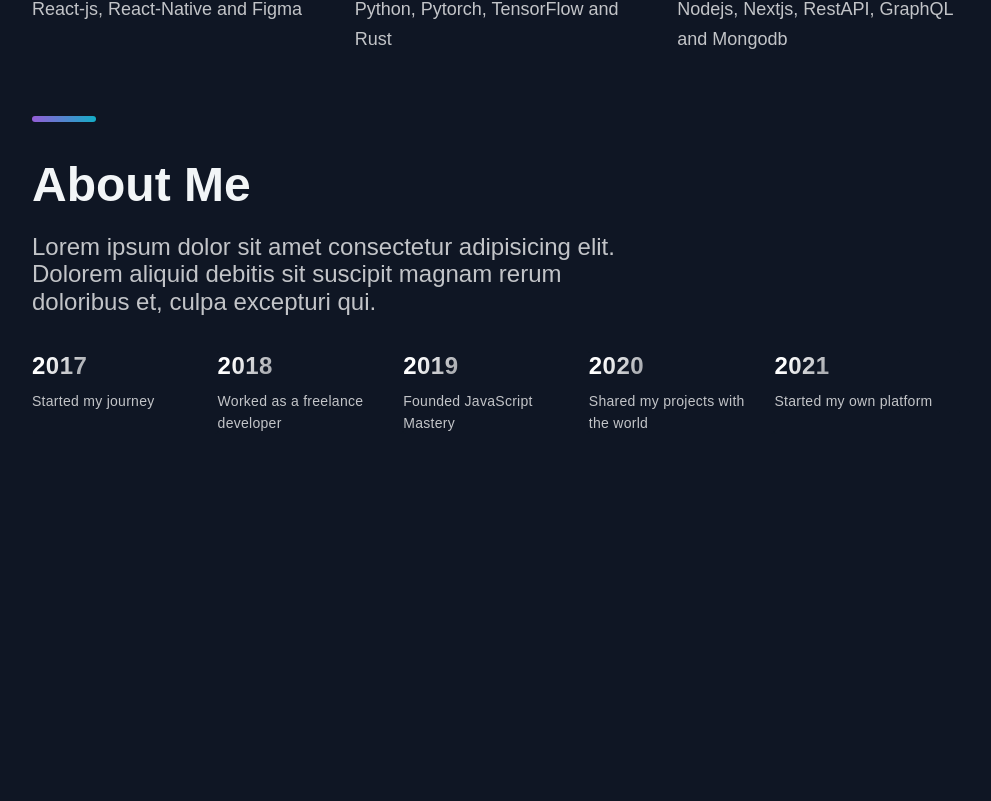
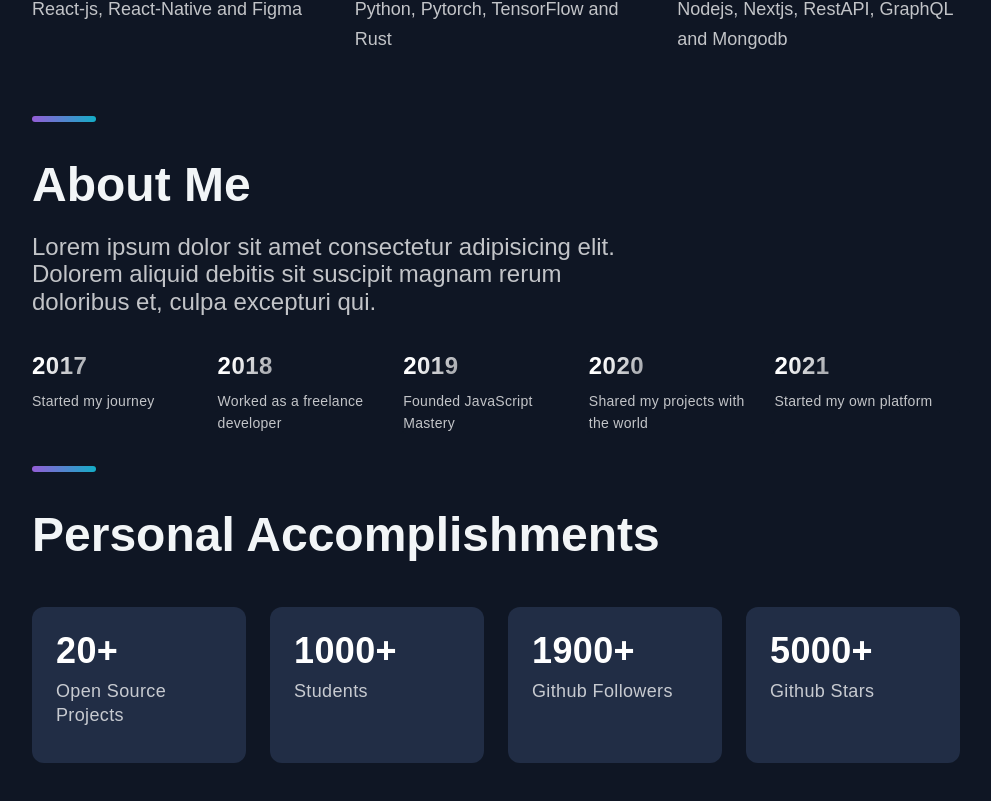
Before and after one commit to mayo7e/MY_PORTFOIO, a React (Create React App) app: page / in a window 1280 px wide. Shown: the part 2369-3170 px from the top of the page, without its empty margins (144-1135 px from the left). Before the commit the page ends 2803 px from the top, so only its background shows below. Built offline with nearby package versions, Linux system fonts and the light colour scheme.

Commit message:
Personal Acccomplishment section

```diff
--- a/src/App.js
+++ b/src/App.js
@@ -7,6 +7,7 @@ import Projects from './components/projects/Projects'
 import Technologies from './components/technologies/Technologies'
 import Hero from './components/hero/Hero'
 import Timeline from './components/timeline/Timeline'
+import Accomplishment from './components/accomplishments/Accomplishments'
 
 
 
@@ -31,6 +32,7 @@ const App = () => {
               <Projects />
               <Technologies />
               <Timeline />
+              <Accomplishment />
       </Layout>
 
     </ThemeProvider>
--- a/src/components/accomplishments/Accomplishments.jsx
+++ b/src/components/accomplishments/Accomplishments.jsx
@@ -1,14 +1,25 @@
-
 
 
 import React from 'react'
+import {Boxes, Box, BoxNum, BoxText} from "./Acomplishment";
+import { Section, SectionTitle, SectionDivider } from '../../styles/GlobalComponents';
+import { data } from '../../constants/constants';
 
-const Map = () => {
+const Accomplishmrnt = () => {
   return (
-    <div>
-      <h1>Map</h1>
-    </div>
+   <Section>
+    <SectionDivider />
+    <SectionTitle>Personal Accomplishments</SectionTitle>
+    <Boxes>
+        {data.map(({number, text, index})=>(
+          <Box>
+            <BoxNum>{number}+</BoxNum>
+            <BoxText>{text}</BoxText>
+          </Box>
+        ))}
+    </Boxes>
+   </Section>
   )
 }
 
-export default Map
+export default Accomplishmrnt
--- a/src/components/accomplishments/Acomplishment.js
+++ b/src/components/accomplishments/Acomplishment.js
@@ -0,0 +1,39 @@
+import styled from "styled-components";
+
+
+export const Boxes = styled.div`
+    width: 100%;
+    display: grid;
+    grid-template-columns: repeat(4, 1fr);
+    gap: 24px;
+    margin: 24px 0 40px;
+
+`
+export const Box = styled.div`
+    background: #212D45;
+    border-radius: 12px;
+    height: 156px;
+    padding: 24px;
+
+`
+export const BoxNum = styled.h5`
+    font-style: normal;
+    font-weight: 600;
+    font-size: 36px;
+    line-height: 40px;
+    letter-spacing: 0.01em;
+    color: #FFFFFF;
+    margin-bottom: 8px;
+
+
+    `
+export const BoxText = styled.p`
+    font-style: normal;
+    font-weight: normal;
+    font-size: 18px;
+    line-height: 24px;
+    letter-spacing: 0.02em;
+    color: rgba(255, 255, 255, 0.75);
+
+
+`
--- a/src/components/timeline/Timeline.jsx
+++ b/src/components/timeline/Timeline.jsx
@@ -1,13 +1,32 @@
 
 
-import React, {useRef} from 'react'
+import React, {useRef, useState} from 'react'
 import { Section, SectionTitle, SectionText, SectionDivider } from '../../styles/GlobalComponents'
 
 import { TimeLineData } from '../../constants/constants'
 
-import {CarouselItem, CarouselTitle, CarouselText, CarouselContainer} from "./TimelineStyles"
+import {CarouselItem, CarouselTitle, CarouselText, CarouselContainer, CarouselMobileScrollNode} from "./TimelineStyles"
 
 const Timeline = () => {
+const [activeItem, setActiveItem] = useState(0);
+  const carouselRef = useRef();
+
+  //     const scroll = (node, left) => {
+  //   return node.scrollTo({ left, behavior: 'smooth' });
+  // }
+
+
+  //  const handleClick = (e, i) => {
+  //   e.preventDefault();
+
+  //   if (carouselRef.current) {
+  //     const scrollLeft = Math.floor(carouselRef.current.scrollWidth * 0.7 * (i / TimeLineData.length));
+
+  //     scroll(carouselRef.current, scrollLeft);
+  //   }
+  // }
+
+
   return (
       <Section>
         <SectionDivider />
@@ -18,12 +37,19 @@ const Timeline = () => {
         </SectionText>
         <div>
           <CarouselContainer>
-                {TimeLineData.map(({year, text, id})=> (
-                    <CarouselItem>
+                {TimeLineData.map(({year, text, index})=> (
+                  <CarouselMobileScrollNode final >
+                    <CarouselItem
+                    index={index}
+                    key={`carousel_item-${index}`}
+                    active={activeItem}
+                    // onClick={(e)=> handleClick(e, index)}
+                    >
                           <CarouselTitle>{year}</CarouselTitle>
                           <CarouselText>{text}</CarouselText>
-                  </CarouselItem>
+                     </CarouselItem>
 
+                  </CarouselMobileScrollNode>
                     ))}
             </CarouselContainer>
         </div>
--- a/src/components/timeline/TimelineStyles.js
+++ b/src/components/timeline/TimelineStyles.js
@@ -17,7 +17,15 @@ export const CarouselItem = styled.div`
   border-radius: 3px;
   max-width: 196px;
 
+
 `
+export const CarouselMobileScrollNode = styled.div`
+  @media ${props => props.theme.breakpoints.sm} {
+    display: flex;
+    min-width: ${({ final }) => final ? `120%;` : `min-content`};
+  }
+`
+
 export const CarouselTitle = styled.h4`
     font-weight: bold;
   font-size: 24px;
--- a/src/constants/constants.js
+++ b/src/constants/constants.js
@@ -44,3 +44,10 @@ export const TimeLineData = [
   { year: 2020, text: 'Shared my projects with the world', },
   { year: 2021, text: 'Started my own platform', },
 ];
+
+export const data = [
+  { number: 20, text: 'Open Source Projects'},
+  { number: 1000, text: 'Students', },
+  { number: 1900, text: 'Github Followers', },
+  { number: 5000, text: 'Github Stars', },
+];
```
